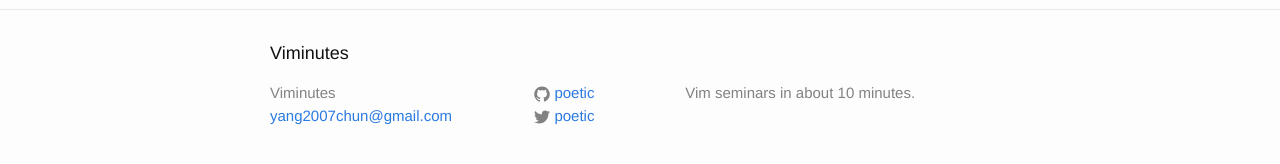
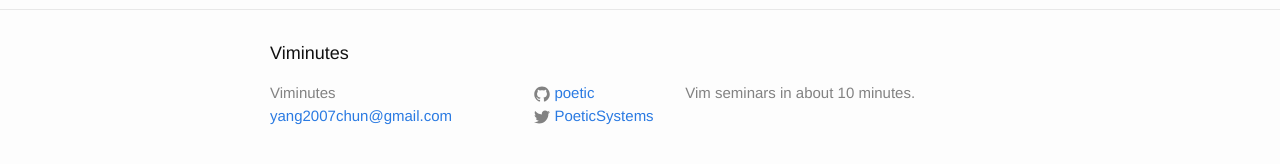
Before and after one commit to poetic/viminutes, a Jekyll site: the page built from about.md, in a window 1280 px wide. Shown: the part 341-505 px from the top of the page. Built offline with Jekyll 4.4.1, drawn with Linux system fonts in a browser that asks for light colours.

Commit message:
change config

```diff
--- a/_config.yml
+++ b/_config.yml
@@ -5,7 +5,7 @@ description: > # this means to ignore newlines until "baseurl:"
   Vim seminars in about 10 minutes.
 baseurl: "/viminutes/"
 url: "http://poetic.github.io"
-twitter_username: poetic
+twitter_username: PoeticSystems
 github_username:  poetic
 
 # Build settings
```
